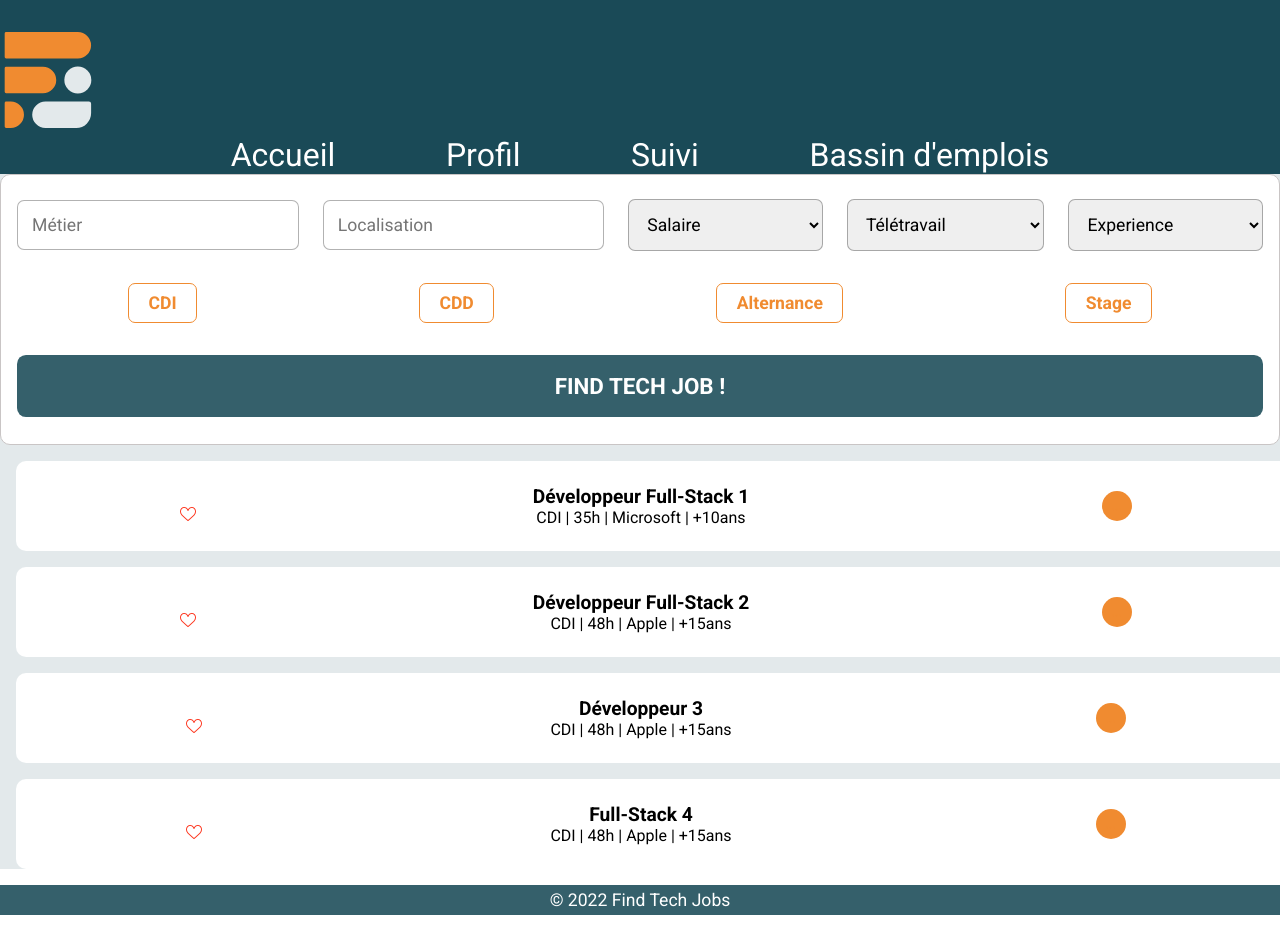
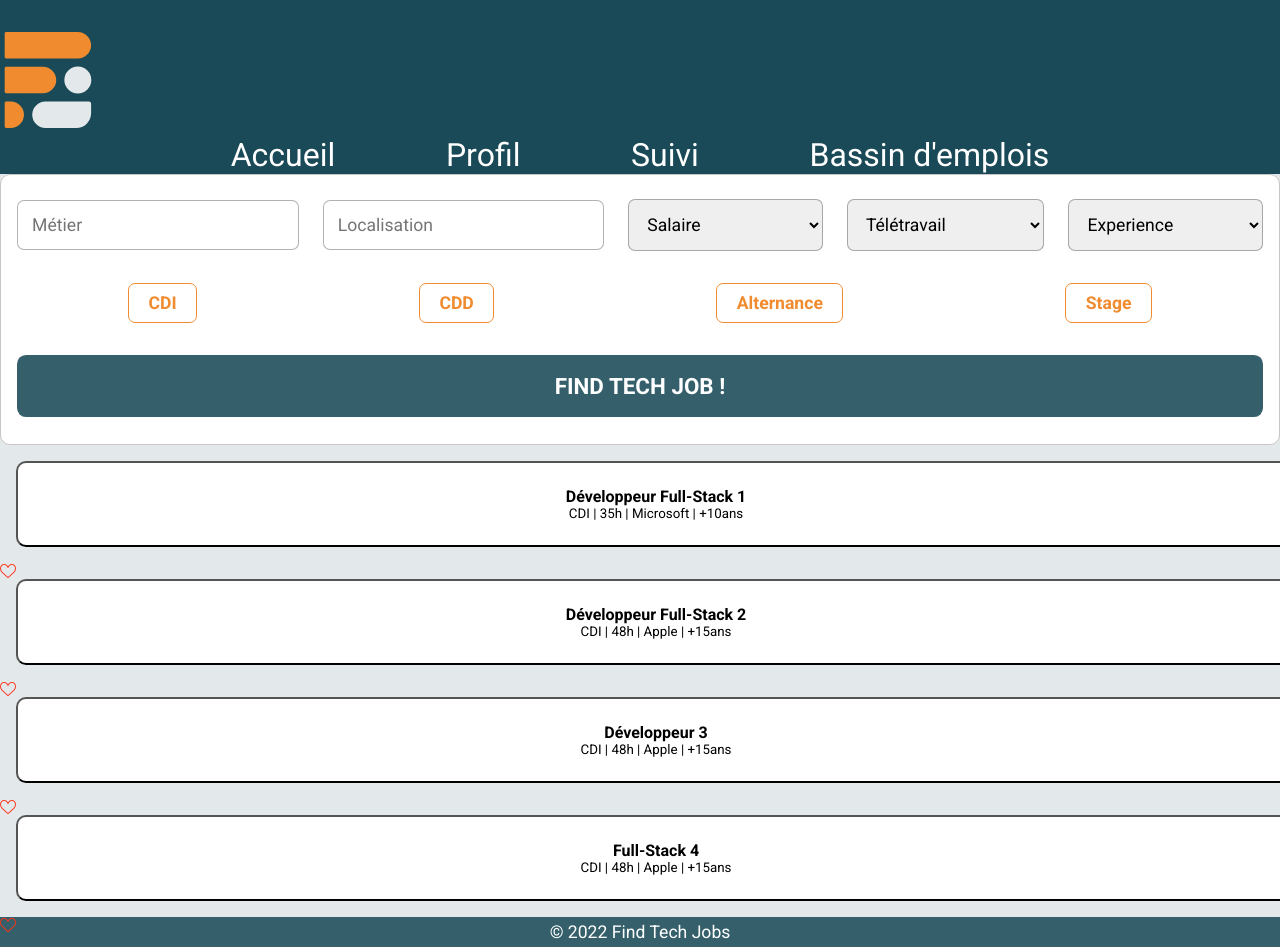
Before and after one commit to WildCodeSchool/2022-03-JS-RemoteFR-Outsiders-P2-Team-Dragon, a React (Vite) app in the folder frontend/: page / in a window 1280 px wide. Before the commit the page ends 915 px from the top, so only its background shows below. Built offline with nearby package versions, Linux system fonts and the light colour scheme.

Commit message:
modifications sur JobOffer pour pouvoir optimiser le css de Backlogoffer, travail en cours

```diff
--- a/frontend/src/components/JobOffer.jsx
+++ b/frontend/src/components/JobOffer.jsx
@@ -4,7 +4,7 @@ import styles from "../assets/Accueil.module.css";
 import Details from "./Details";
 import "../assets/Common.css";
 
-// showFavoriteButton=true montre le heart dans offer sinon il ne s'affiche pas
+// showFavoriteButton=true montre le 💖 dans offer sinon il ne s'affiche pas
 function JobOffer({ showFavoriteButton, offer, handleLiked }) {
   const [showDetail, setshowDetail] = useState(false);
   const handleClick = () => {
@@ -12,13 +12,13 @@ function JobOffer({ showFavoriteButton, offer, handleLiked }) {
   };
 
   return (
-    <div className={styles.mainAccueil}>
+    <div>
+      <button
+        className={styles.mainAccueil}
+        onClick={handleClick}
+        type="button"
+      >
         <div className={styles.jobContainer}>
-        <div className={styles.favoriteDiv}>
-          {showFavoriteButton ? (
-            <FavoriteButton offer={offer} handleLiked={handleLiked} />
-          ) : null}
-        </div>
           <div className={styles.jobSynthesisDiv}>
             <h1>{offer.title}</h1>
             <div>
@@ -31,7 +31,7 @@ function JobOffer({ showFavoriteButton, offer, handleLiked }) {
               {offer.prevExperience}
             </div>
           </div>
-        <div className={styles.favoriteDiv}>
+          {/* <div className={styles.favoriteDiv}>
             <button
               type="button"
               onClick={handleClick}
@@ -39,9 +39,15 @@ function JobOffer({ showFavoriteButton, offer, handleLiked }) {
             >
               ...
             </button>
-        </div>
+          </div> */}
         </div>
         {showDetail ? <Details offerTemplate={offer} /> : null}
+      </button>
+      <div className={styles.favoriteDiv}>
+        {showFavoriteButton ? (
+          <FavoriteButton offer={offer} handleLiked={handleLiked} />
+        ) : null}
+      </div>
     </div>
   );
 }
```
Lines whose indentation alone changed are shown as unchanged.
